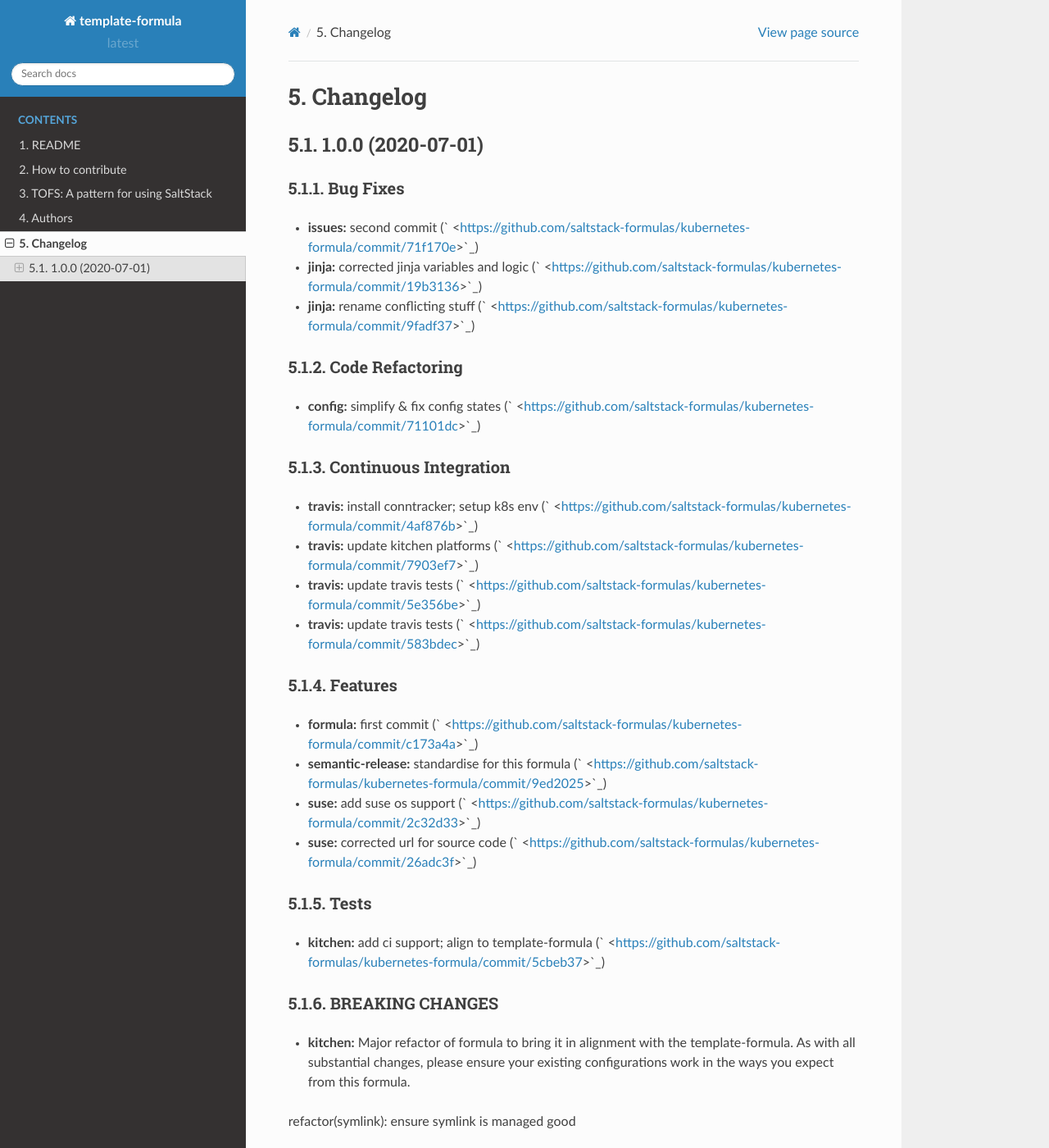
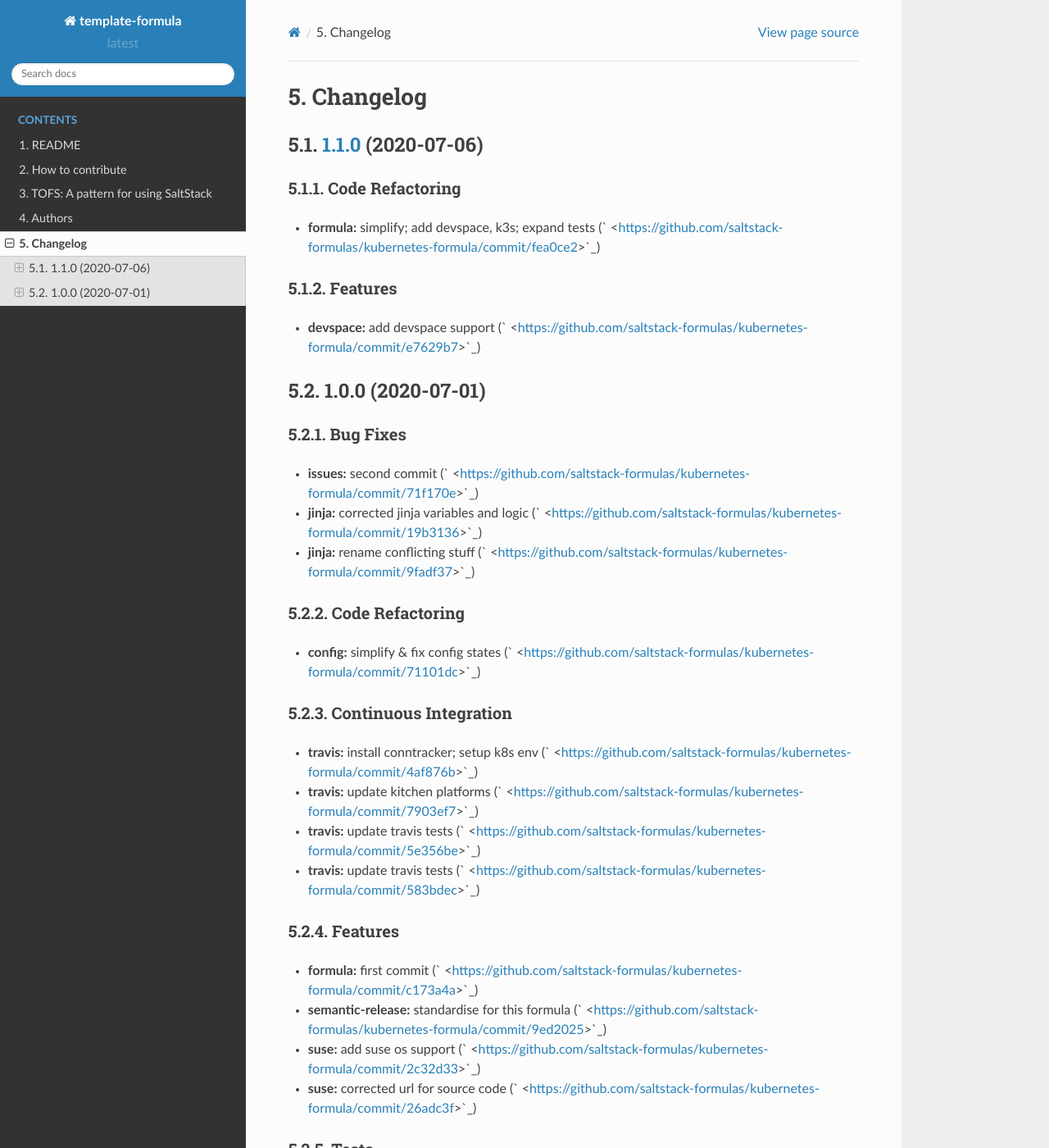
Before and after one commit to saltstack-formulas/kubernetes-formula, a Sphinx documentation site: the page built from docs/CHANGELOG.rst, in a window 1280 px wide and 1400 px high. Shown: the whole window at 82% size. Built offline with Sphinx 7.4.7 and the Read the Docs theme 2.0.0, drawn with Linux system fonts in a browser that asks for light colours.

Commit message:
chore(release): 1.1.0 [skip ci]
# [1.1.0](https://github.com/saltstack-formulas/kubernetes-formula/compare/v1.0.0...v1.1.0) (2020-07-06)

### Code Refactoring

* **formula:** simplify; add devspace, k3s; expand tests ([](https://github.com/saltstack-formulas/kubernetes-formula/commit/fea0ce2))

### Features

* **devspace:** add devspace support ([](https://github.com/saltstack-formulas/kubernetes-formula/commit/e7629b7))

```diff
--- a/docs/AUTHORS.rst
+++ b/docs/AUTHORS.rst
@@ -15,9 +15,9 @@ This list is sorted by the number of commits per contributor in *descending* ord
      - Contributions
    * - :raw-html-m2r:`<img class='float-left rounded-1' src='https://avatars1.githubusercontent.com/u/13322818?v=4' width='36' height='36' alt='@noelmcloughlin'>`
      - `@noelmcloughlin <https://github.com/noelmcloughlin>`_
-     - 19
+     - 22
 
 
 ----
 
-Auto-generated by a `forked version <https://github.com/myii/maintainer>`_ of `gaocegege/maintainer <https://github.com/gaocegege/maintainer>`_ on 2020-07-01.
+Auto-generated by a `forked version <https://github.com/myii/maintainer>`_ of `gaocegege/maintainer <https://github.com/gaocegege/maintainer>`_ on 2020-07-06.
--- a/docs/CHANGELOG.rst
+++ b/docs/CHANGELOG.rst
@@ -1,6 +1,21 @@
 
 Changelog
 =========
+
+`1.1.0 <https://github.com/saltstack-formulas/kubernetes-formula/compare/v1.0.0...v1.1.0>`_ (2020-07-06)
+------------------------------------------------------------------------------------------------------------
+
+Code Refactoring
+^^^^^^^^^^^^^^^^
+
+
+* **formula:** simplify; add devspace, k3s; expand tests (\ ` <https://github.com/saltstack-formulas/kubernetes-formula/commit/fea0ce2>`_\ )
+
+Features
+^^^^^^^^
+
+
+* **devspace:** add devspace support (\ ` <https://github.com/saltstack-formulas/kubernetes-formula/commit/e7629b7>`_\ )
 
 1.0.0 (2020-07-01)
 ------------------
```
Also changed, not shown: AUTHORS.md (+2 -2 lines), CHANGELOG.md (+12 -0 lines), 1 other file.
